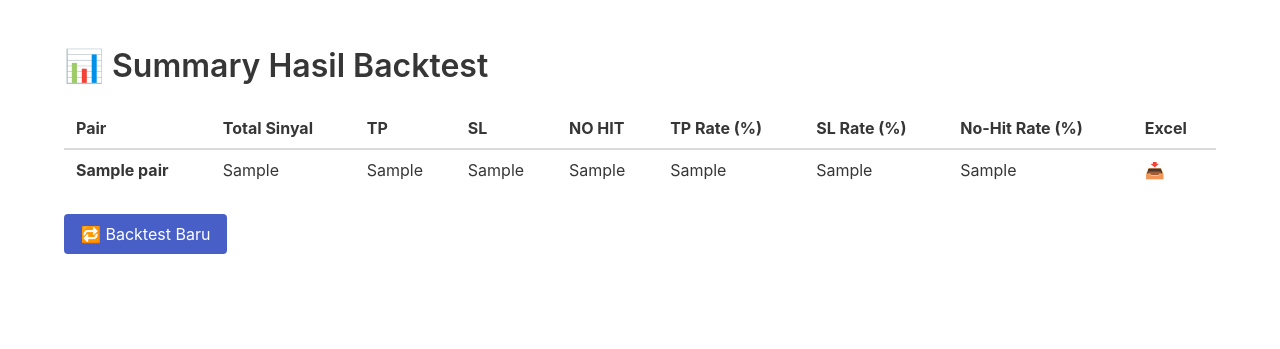
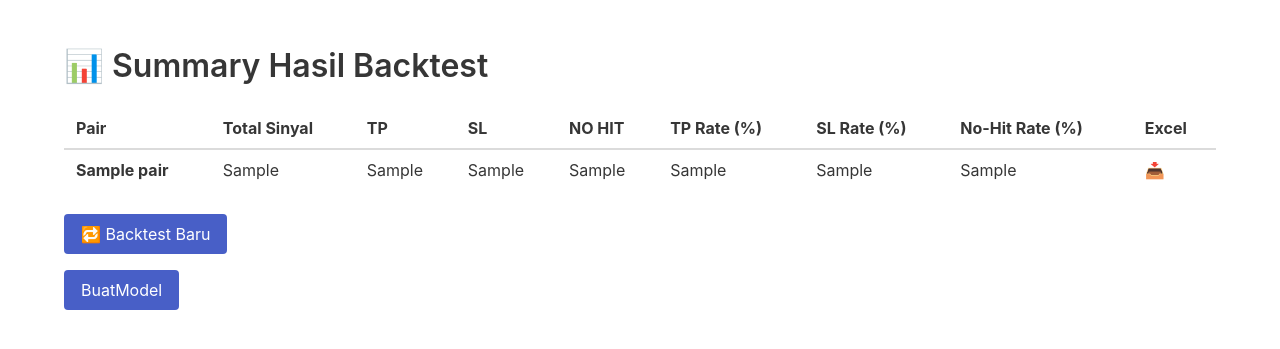
Before and after one commit to adyjul/trade-control-system, a Flask app: template templates/summary_backtest.html in a window 1280 px wide. Shown: the top 349 px of the page. Run offline with Flask 3, Linux system fonts and the light colour scheme; the template is opened without the code that fills it: most values are stand-ins (such as "Sample title", 1, 10 or a date in 2020).

Commit message:
add model

```diff
--- a/templates/summary_backtest.html
+++ b/templates/summary_backtest.html
@@ -46,6 +46,9 @@
         <div class="mt-4">
             <a class="button is-link" href="{{ url_for('backtest_new') }}">🔁 Backtest Baru</a>
         </div>
+        <div class="mt-4">
+            <a class="button is-link" href="{{ url_for('make_model') }}"> BuatModel</a>
+        </div>
     </div>
 </body>
 </html>
```
